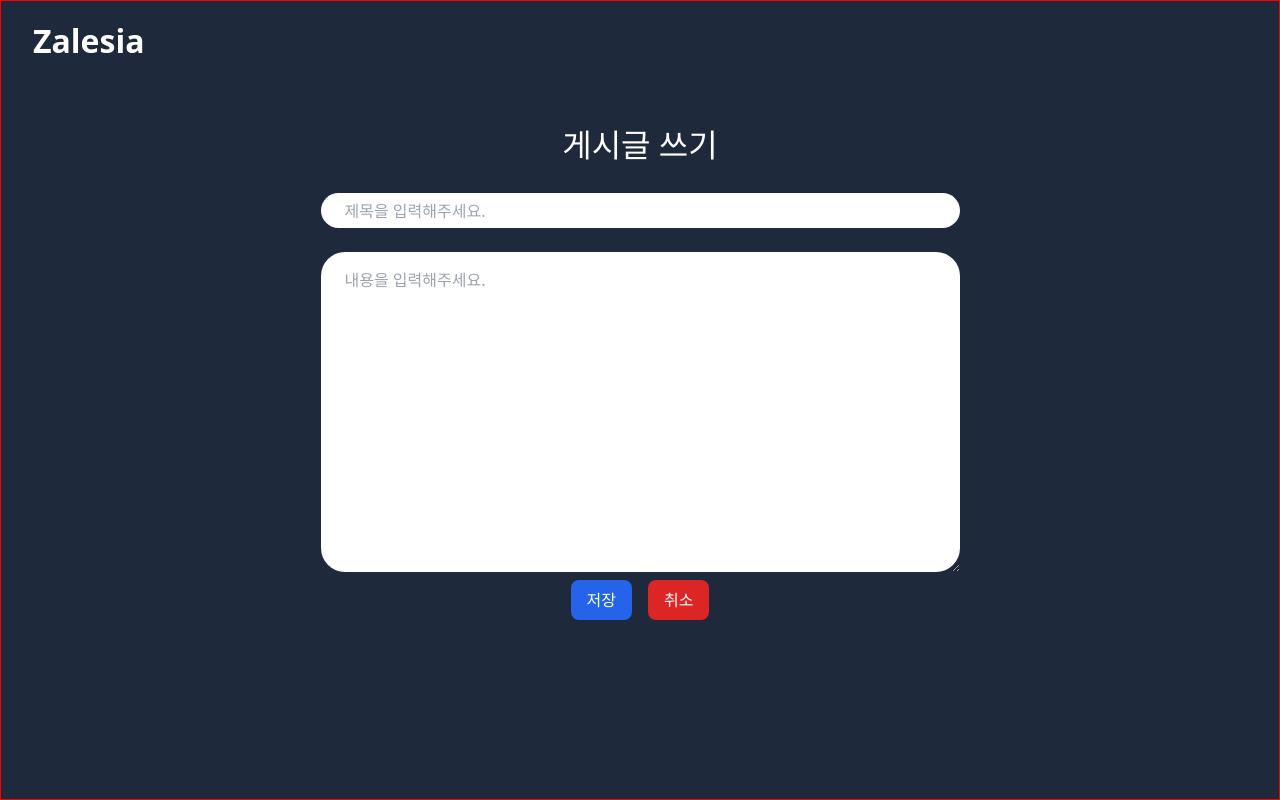
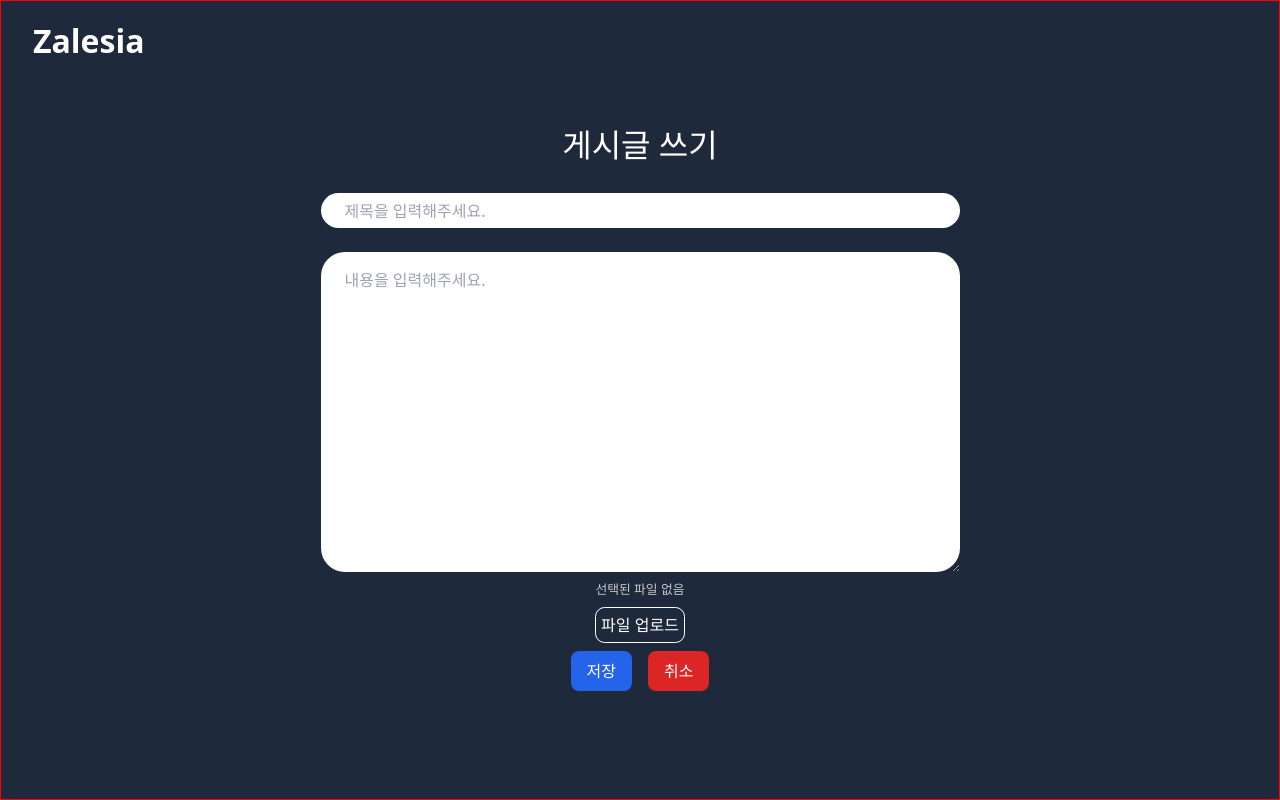
Before and after one commit to namic123/zalesia_built-in-board, a Vue app: page /board/create in a window 1280 px wide. Built offline with nearby package versions, Linux system fonts and the light colour scheme.

Commit message:
Board Create 파일 기능 추가

```diff
--- a/src/views/board/BoardCreate.vue
+++ b/src/views/board/BoardCreate.vue
@@ -14,6 +14,18 @@
         </div>
         <div class="board-create-content">
           <textarea placeholder="내용을 입력해주세요." v-model="content"/>
+        </div>
+        <div class="board-create-file">
+          <span>{{ displayFileName }}</span>
+          <button type="button" @click="triggerFileInput">파일 업로드</button>
+          <input
+              type="file"
+              ref="fileInput"
+              @change="setUploadFiles"
+              accept="image/*"
+              multiple
+              style="display: none;"
+          />
         </div>
         <div class="board-create-content justify-end">
           <button type="button" class="bg-blue-600" @click="onCreateBoard">저장</button>
@@ -34,6 +46,11 @@ const router = useRouter();
 let title = ref("");
 let content = ref("");
 let writer = ref("");
+const fileInput = ref(null);
+const files = ref([]);
+const displayFileName = ref('선택된 파일 없음');
+
+
 // 메소드
 // 홈으로 이동
 function moveToHome() {
@@ -42,15 +59,29 @@ function moveToHome() {
   })
 }
 
+// 파일 커스터마이징을 위해 input file trigger
+function triggerFileInput() {
+  fileInput.value.click();
+}
+
+// 멀티 파일을
+function setUploadFiles(event) {
+  files.value = event.target.files;
+  displayFileName.value = Array.from(files.value)
+      .map(file => file.name)
+      .join(', ');
+  if(displayFileName.value.length > 50){
+    displayFileName.value = displayFileName.value.slice(0,50) + "....";
+  }
+}
+
 function onCreateBoard() {
   writer.value = "test5";
-  console.log(content.value);
-  console.log(title.value);
-  console.log(writer.value);
-  axios.post('/api/board/create', {
+  axios.postForm('/api/board/create', {
     title: title.value,
     content: content.value,
     writer: writer.value,
+    uploadFiles: files.value,
   }).then(() => {
     Swal.fire("board 생성!!");
   })
@@ -74,20 +105,36 @@ function onCreateBoard() {
   width: 100%;
 }
 
-.board-create-form {
-  display: flex;
-  flex-direction: column;
-  justify-content: center;
-  align-items: center;
-  width: 100%;
-}
-
-.board-create-content {
+.board-create-form,
+.board-create-content,
+.board-create-file {
   width: 100%;
   display: flex;
   justify-content: center;
   align-items: center;
 }
+
+.board-create-file {
+  width: 50%;
+  flex-direction: column;
+}
+
+.board-create-file button{
+  padding: 0.3rem;
+  border: 1px solid white;
+  border-radius: 0.6rem;
+  color: white;
+}
+
+.board-create-file span{
+  padding: 0.5rem;
+  font-size: 0.8rem;
+  color: #c7c7c7;
+}
+.board-create-form {
+  flex-direction: column;
+}
+
 
 .board-create-content button {
   padding: 0.5rem 1rem;
```
